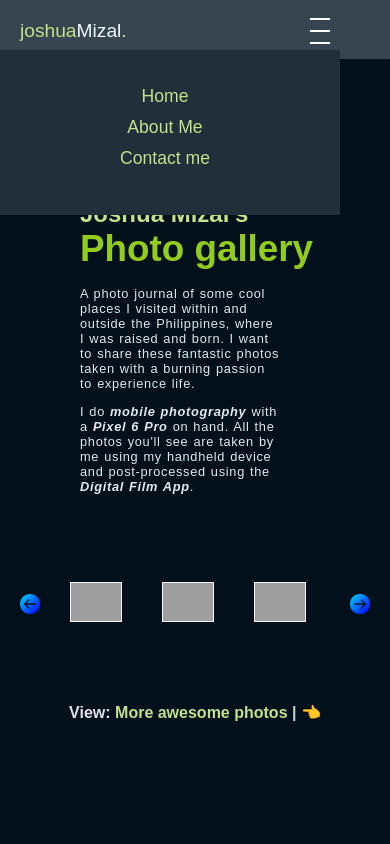
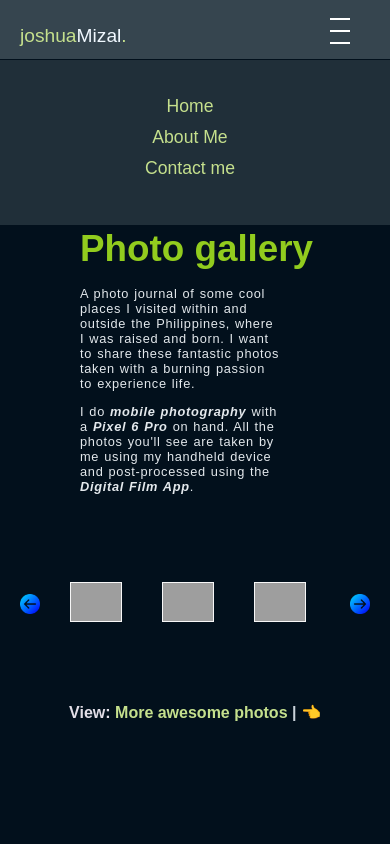
Before and after one commit to j-mizal/photoGalleryProject, a plain HTML site: page index.html in a window 390 px wide. Both pictures are taken after a click on the element 325 px from the left and 31 px from the top of the page. Shown: the top 844 px of the page. Drawn offline with nearby package versions, Linux system fonts and the light colour scheme; grey boxes are pictures that could not be loaded; a web font is replaced by a local one.

Commit message:
fix .footer footer logo, adjust .nav-container items and .links.active positioning

```diff
--- a/Resources/index.css
+++ b/Resources/index.css
@@ -27,6 +27,7 @@ body {
 .nav-container {
     position: fixed;
     width: 100%;
+    height: auto;
     top: 0;
     z-index: 1000;
     display: flex;
@@ -39,6 +40,7 @@ body {
     border-bottom: 1px solid rgb(2, 16, 28);
 
 
+
 }
 
 .hamburger {
@@ -46,10 +48,11 @@ body {
     display: none;
     position: absolute;
     bottom: 10px;
-    right: 50px;
+    right: 30px;
     flex-direction: column;
     width: 30px;
     height: auto;
+
 }
 
 .lines {
@@ -63,7 +66,7 @@ body {
 
     position: fixed;
     left: 20px;
-    top: 20px;
+    top: 35px;
     text-decoration: none;
     font-size: 1.5rem;
     align-self: center;
@@ -462,7 +465,7 @@ footer {
 
 .footer .footer-logo {
     align-self: center;
-
+    margin: 50px;
 }
 
 
@@ -520,7 +523,9 @@ footer {
         height: 60px;
     }
 
-
+    #logo {
+        top: 25px;
+    }
 
     .links {
        display: none;
@@ -549,13 +554,13 @@ footer {
     .links.active  {
       display: flex;
       background-color:#202f39 ;
-      position: relative;
-      top: 40px;
-      right: 25px;
+      width: 100%;
+      position: fixed;
+      top: 60px;
+      right: 0;
       margin-top: 0;
       padding-top: 20px;
       padding-bottom: 20px;
-
     }
 
     .links.active ul {
@@ -646,6 +651,10 @@ footer {
 
     .footer-bottom img {
         width: 60%;
+    }
+
+    .footer .footer-logo {
+        margin: 0;
     }
 
 
```
Also changed, not shown: index.html (+0 -4 lines).
